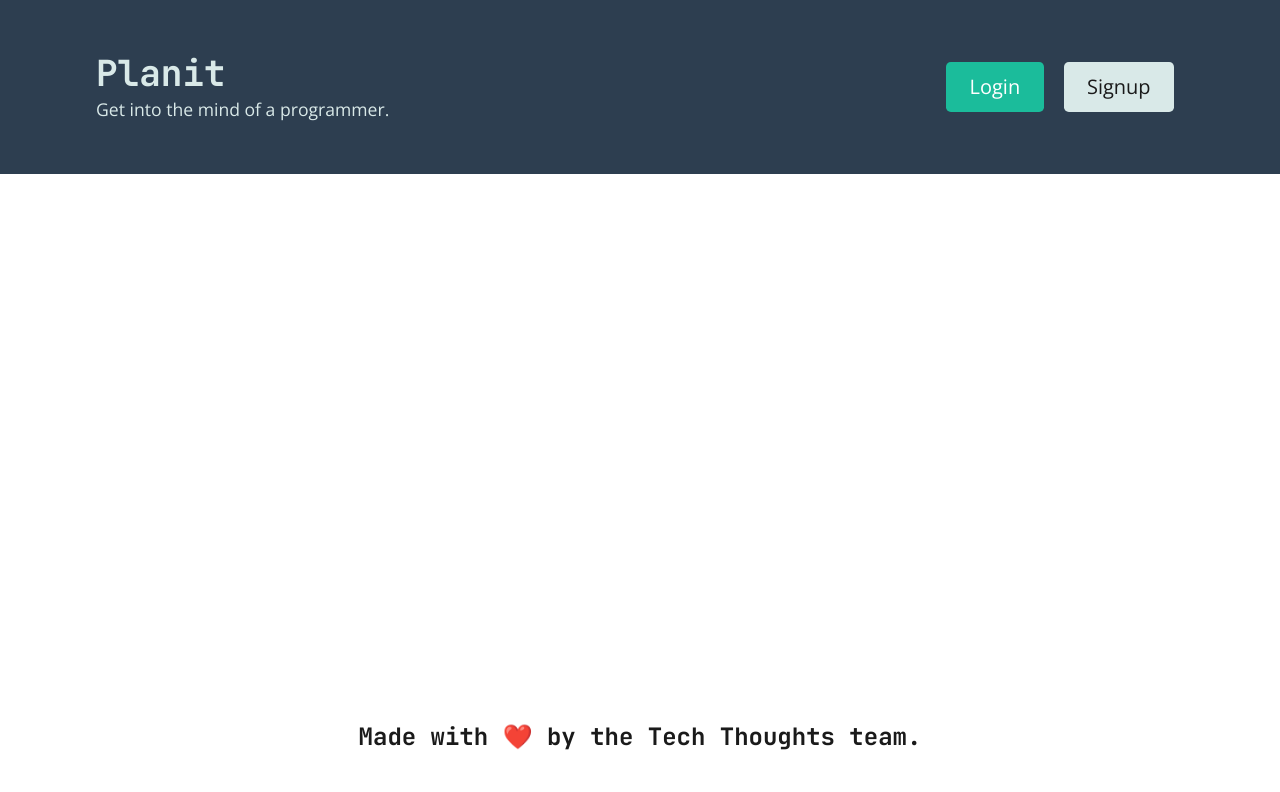
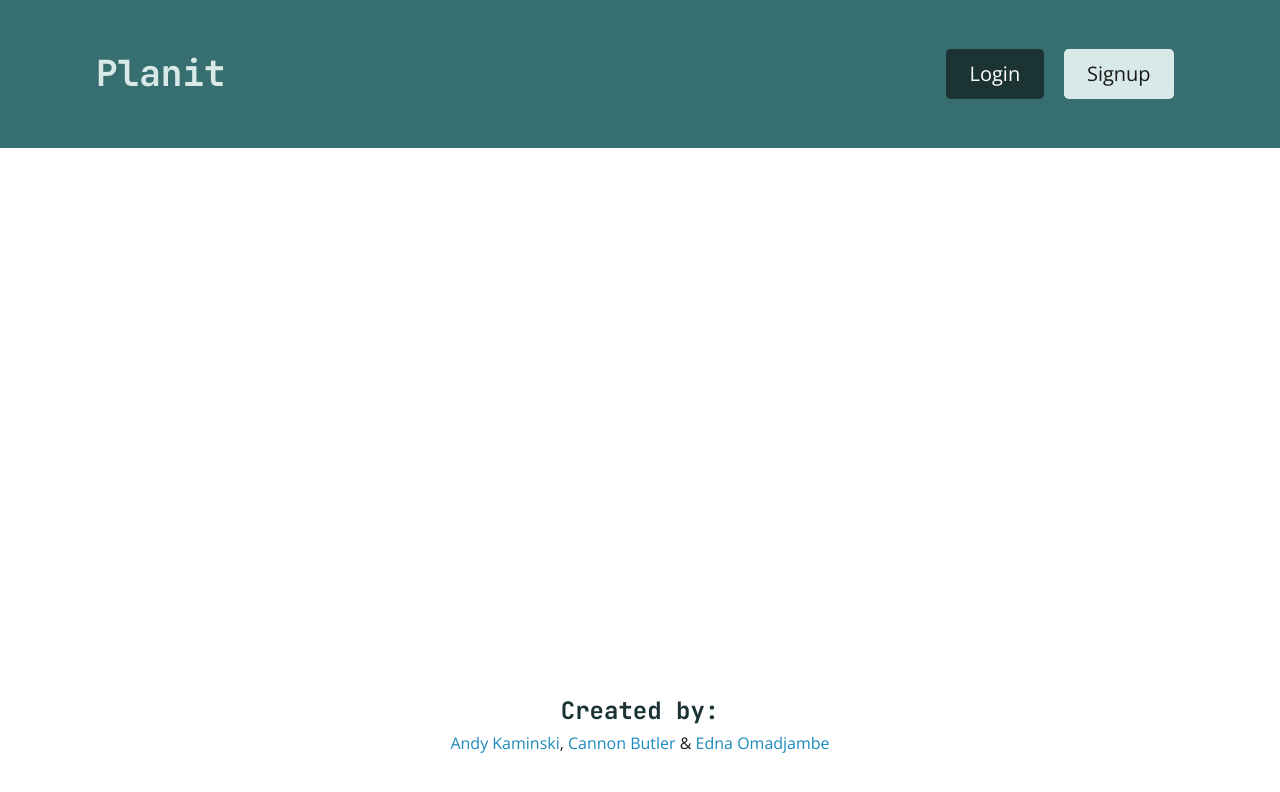
Before and after one commit to Edna1999/planit, a React (Create React App) app in the folder client/: page / in a window 1280 px wide. Shown: the top 792 px of the page. Built offline with nearby package versions, Linux system fonts and the light colour scheme.

Commit message:
styling for header and footer

```diff
--- a/client/src/components/Footer/index.js
+++ b/client/src/components/Footer/index.js
@@ -17,21 +17,12 @@ const Footer = () => {
             &larr; Go Back
           </button>
         )}
-        <h4>
-          Made with{' '}
-          <span
-            className="emoji"
-            role="img"
-            aria-label="heart"
-            aria-hidden="false"
-          >
-            ❤️
-          </span>{' '}
-          by the Tech Thoughts team.
-        </h4>
+        <h4 id='heading'>Created by:</h4>
+        <a href='https://github.com/AndrewKamSki'>Andy Kaminski</a>,
+           <a href='https://github.com/clbutl'>  Cannon Butler </a>&
+           <a href='https://github.com/Edna1999'>  Edna Omadjambe</a>
       </div>
     </footer>
   );
-};
-
+}
 export default Footer;
--- a/client/src/components/Header/header.css
+++ b/client/src/components/Header/header.css
@@ -0,0 +1,12 @@
+header{
+    background-color: #376E6F  ;
+}
+
+#login{
+    background-color: #1C3334 ;
+}
+
+#heading{
+    color: #1C3334;
+}
+/* #2F4454, #DA7B93, #2E151B, #376E6F, 1C3334 */
--- a/client/src/components/Header/index.js
+++ b/client/src/components/Header/index.js
@@ -3,20 +3,19 @@ import { Link } from 'react-router-dom';
 
 import Auth from '../../utils/auth';
 import './header.css';
-
 const Header = () => {
   const logout = (event) => {
     event.preventDefault();
     Auth.logout();
   };
   return (
-    <header className="bg-primary text-light mb-4 py-3 flex-row align-center">
+    <header className="mb-4 py-3 flex-row align-center">
       <div className="container flex-row justify-space-between-lg justify-center align-center">
         <div>
           <Link className="text-light" to="/">
             <h1 className="m-0">Planit</h1>
           </Link>
-          <p className="m-0">Get into the mind of a programmer.</p>
+          {/* <p className="m-0">Get into the mind of a programmer.</p> */}
         </div>
         <div>
           {Auth.loggedIn() ? (
@@ -30,7 +29,7 @@ const Header = () => {
             </>
           ) : (
             <>
-              <Link className="btn btn-lg btn-info m-2" to="/login">
+              <Link id='login' className="btn btn-lg btn-info m-2" to="/login">
                 Login
               </Link>
               <Link className="btn btn-lg btn-light m-2" to="/signup">
```
